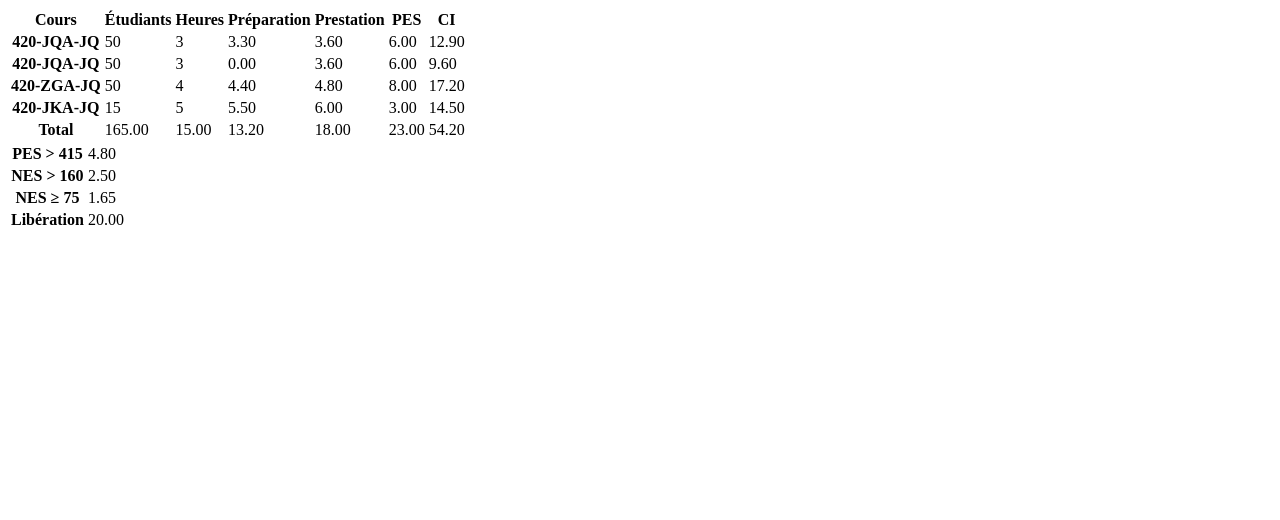
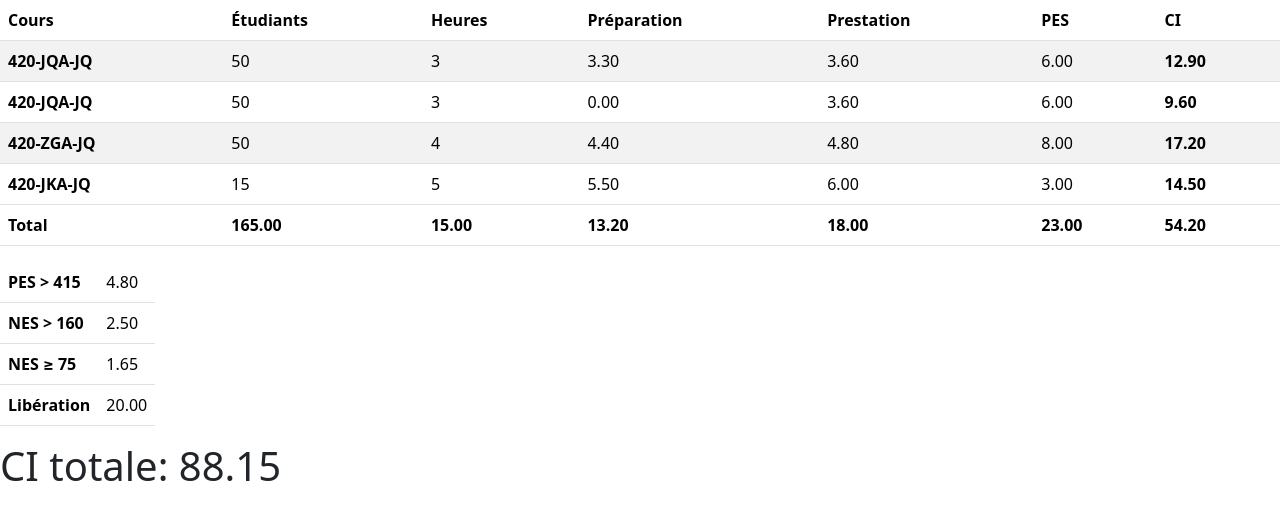
Before and after one commit to kimlavoie/rcd-toolkit, a Next.js app: page /calculateur/test in a window 1280 px wide. Shown: the top 520 px of the page. Built offline with nearby package versions, Linux system fonts and the light colour scheme.

Commit message:
Ajout de fonctionnalités au calculateur de CI

```diff
--- a/app/calculateur/calculateur.ts
+++ b/app/calculateur/calculateur.ts
@@ -24,14 +24,13 @@ function somme(tableau: Array<number>){
     return tableau.reduce((acc, n) => acc + n, 0)
 }
 
-export default function(groupes: Array<Groupe>, liberations: Array<Liberation>){
+export default function(groupes: Array<Groupe>, liberations: Array<Liberation>, stagiaires: number){
 
 
     const facteurPreparation = calculerNbPrep(groupes)
     const facteurPrestation = 1.2
     const facteurPES = 0.04
-
-
+    const CIparStagiaire = 2.5
 
     let vueCI:any = {} //define later
     vueCI.groupes = groupes.map((groupe, index, self) => {
@@ -61,14 +60,17 @@ export default function(groupes: Array<Groupe>, liberations: Array<Liberation>){
     vueCI.exceptions.NES160 = vueCI.sommes.etudiants > 160 ? ((vueCI.sommes.etudiants - 160) ** 2 ) * 0.1 : 0
     vueCI.exceptions.NES75 = vueCI.sommes.etudiants >= 75 ? vueCI.sommes.etudiants * 0.01 : 0
     vueCI.exceptions.liberations = somme(liberations.map((lib) => lib.qte)) * 40
+    vueCI.exceptions.stages = stagiaires * CIparStagiaire
 
-    vueCI.total = vueCI.sommes.liberations +
+    vueCI.total =
         vueCI.sommes.preparations +
         vueCI.sommes.prestations +
         vueCI.sommes.PES +
         vueCI.exceptions.PES415 +
         vueCI.exceptions.NES160 +
-        vueCI.exceptions.NES75
+        vueCI.exceptions.NES75 +
+        vueCI.exceptions.liberations +
+        vueCI.exceptions.stages
 
     return vueCI
 }
--- a/app/calculateur/test/page.tsx
+++ b/app/calculateur/test/page.tsx
@@ -36,10 +36,11 @@ const liberations: Array<Liberation> = [
 ]
 
 export default function(){
-    const resultat = calculateur(groupes, liberations)
+    const resultat = calculateur(groupes, liberations, 2)
+    console.log(resultat)
     return <>
-        <table>
-            <thead>
+        <table className="table table-striped table-hover">
+            <thead className="thead-light">
                 <tr>
                     <th>Cours</th>
                     <th>Étudiants</th>
@@ -59,7 +60,7 @@ export default function(){
                         <td>{groupe.preparation.toFixed(2)}</td>
                         <td>{groupe.prestation.toFixed(2)}</td>
                         <td>{groupe.PES.toFixed(2)}</td>
-                        <td>{groupe.CI.toFixed(2)}</td>
+                        <th>{groupe.CI.toFixed(2)}</th>
                     </tr>
                 )}
 
@@ -67,16 +68,16 @@ export default function(){
             <tfoot>
                 <tr>
                     <th>Total</th>
-                    <td>{resultat.sommes.etudiants.toFixed(2)}</td>
-                    <td>{resultat.sommes.heures.toFixed(2)}</td>
-                    <td>{resultat.sommes.preparations.toFixed(2)}</td>
-                    <td>{resultat.sommes.prestations.toFixed(2)}</td>
-                    <td>{resultat.sommes.PES.toFixed(2)}</td>
-                    <td>{resultat.sommes.total.toFixed(2)}</td>
+                    <th>{resultat.sommes.etudiants.toFixed(2)}</th>
+                    <th>{resultat.sommes.heures.toFixed(2)}</th>
+                    <th>{resultat.sommes.preparations.toFixed(2)}</th>
+                    <th>{resultat.sommes.prestations.toFixed(2)}</th>
+                    <th>{resultat.sommes.PES.toFixed(2)}</th>
+                    <th>{resultat.sommes.total.toFixed(2)}</th>
                 </tr>
             </tfoot>
         </table>
-        <table>
+        <table className="table" style={{width: "auto"}}>
             <tbody>
                 <tr>
                     <th>PES &gt; 415</th>
@@ -96,5 +97,7 @@ export default function(){
                 </tr>
             </tbody>
         </table>
+
+        <h1>CI totale: {resultat.total}</h1>
     </>
 }
--- a/app/layout.tsx
+++ b/app/layout.tsx
@@ -1,5 +1,6 @@
 import type { Metadata } from "next";
 import { Geist, Geist_Mono } from "next/font/google";
+import "bootstrap/dist/css/bootstrap.css"
 
 const geistSans = Geist({
   variable: "--font-geist-sans",
--- a/package.json
+++ b/package.json
@@ -8,6 +8,7 @@
     "start": "next start"
   },
   "dependencies": {
+    "bootstrap": "^5.3.8",
     "dexie": "^4.4.2",
     "dexie-react-hooks": "^4.4.0",
     "next": "16.2.2",
```
Also changed, not shown: 1 other file (tests, documents, lock files or other folders).
